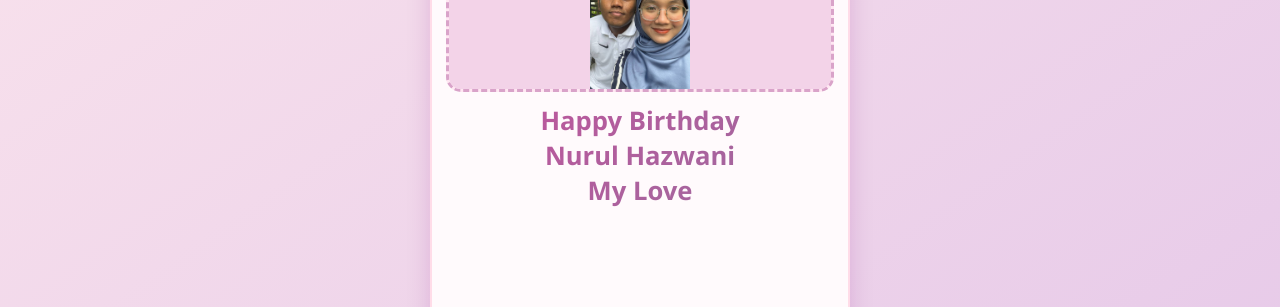
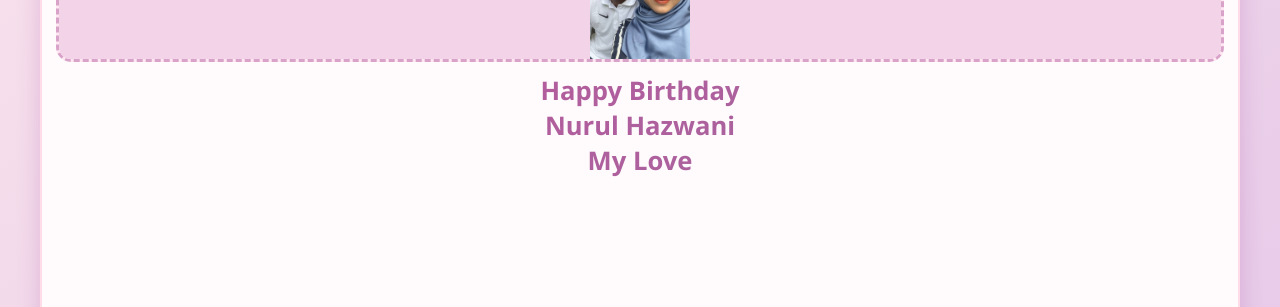
Before and after one commit to gamerstouch999-coder/Birthday, a plain HTML site: page index.html in a window 1280 px wide. Shown: the part 110-417 px from the top of the page. Drawn offline with Linux system fonts and the light colour scheme.

Commit message:
Update index.html

```diff
--- a/index.html
+++ b/index.html
@@ -49,8 +49,8 @@
         .book-spread {
             position: relative;
             width: 100%;
-            max-width: 420px;  /* keeps nice proportions on large phones */
-            height: 80vh;       /* leaves space for buttons */
+            max-width: 95%;  /* keeps nice proportions on large phones */
+            height: 90vh;       /* leaves space for buttons */
             max-height: 700px;
             aspect-ratio: 3 / 4;
             transform-style: preserve-3d;
```
